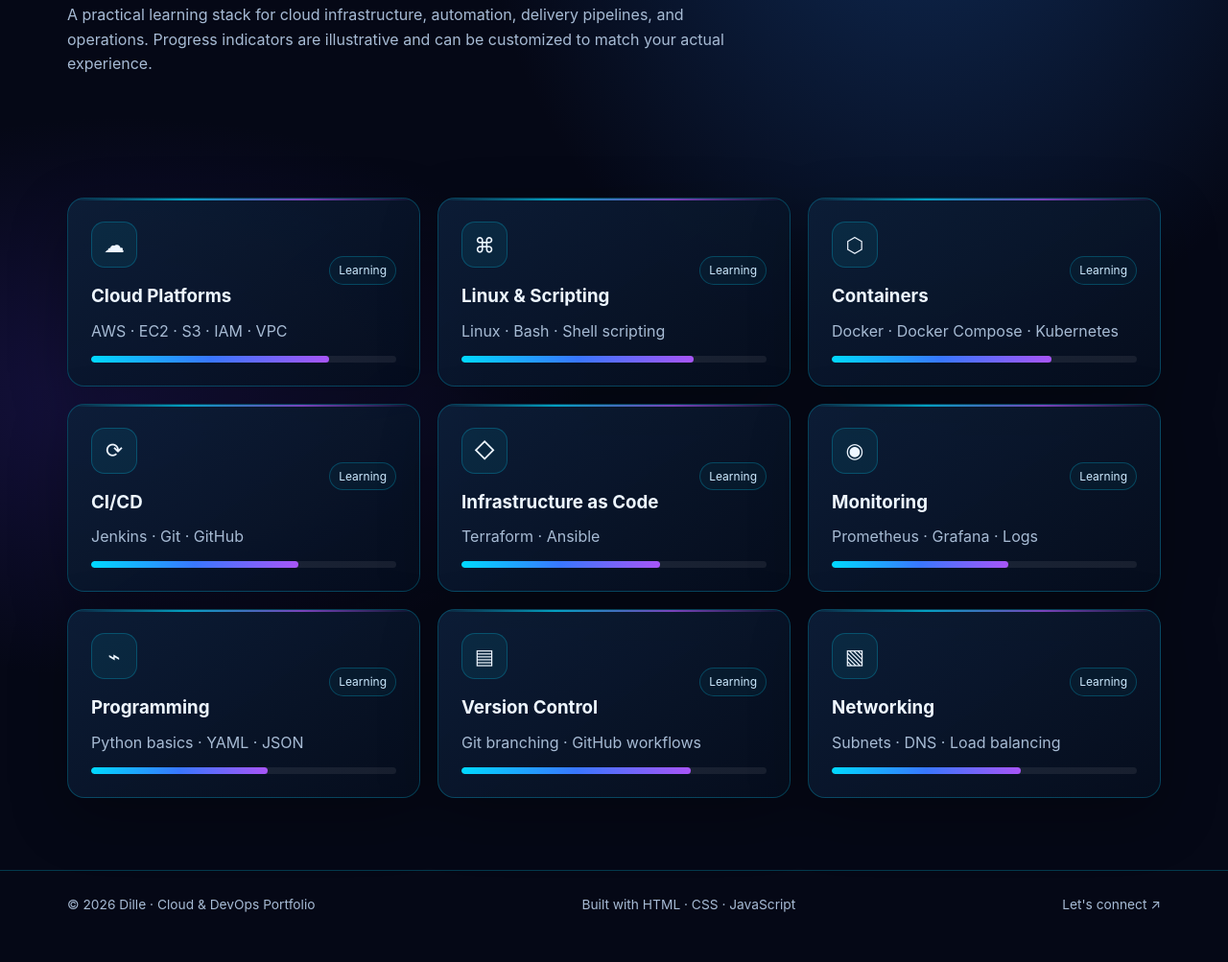
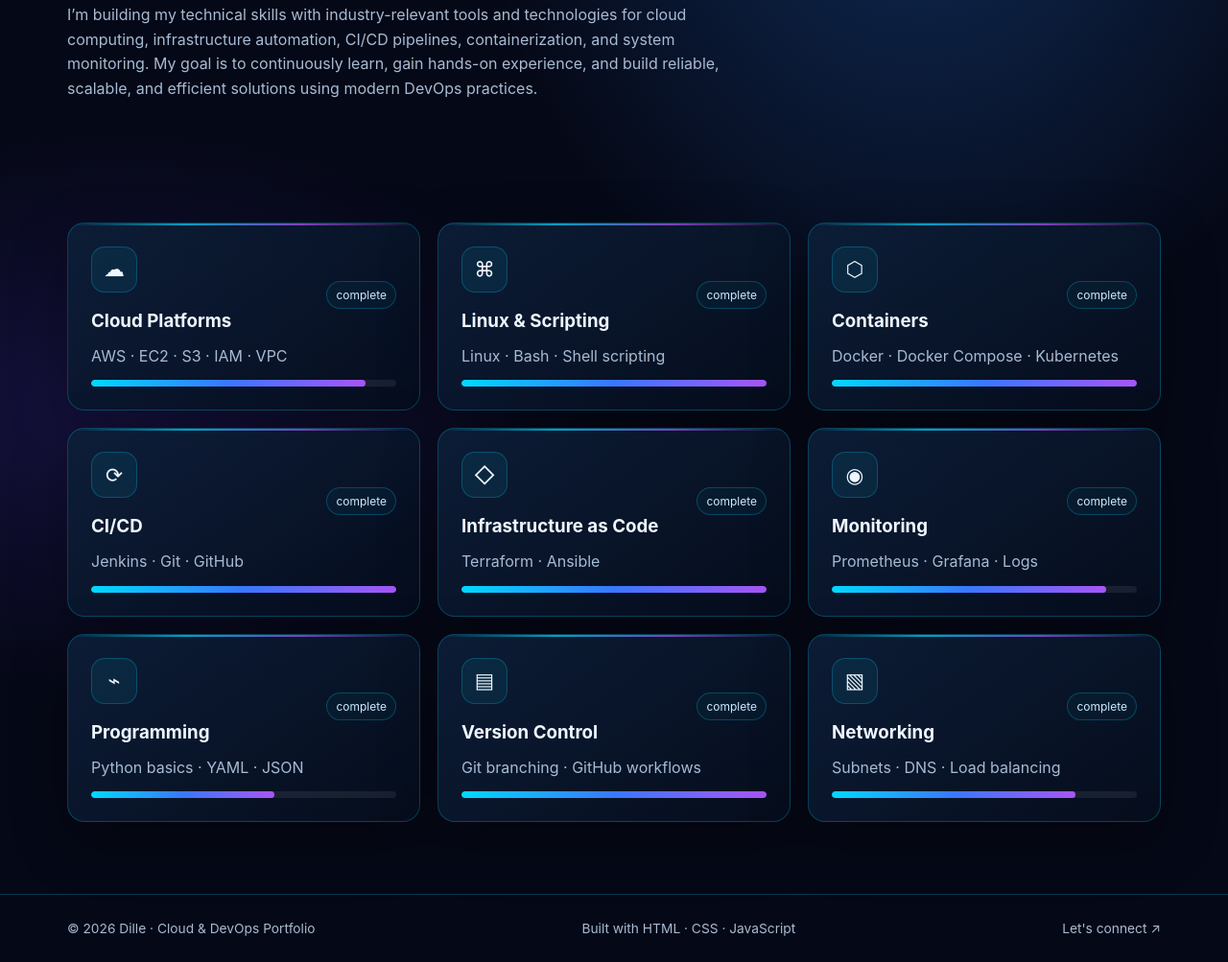
Before and after one commit to Dille123/my-portfolio-02, a plain HTML site: page skills.html in a window 1280 px wide. Shown: the part 274-1277 px from the top of the page at 96% size. Before the commit the page ends 1252 px from the top, so only its background shows below. Drawn offline with Linux system fonts and the light colour scheme.

Commit message:
contact.html

```diff
--- a/skills.html
+++ b/skills.html
@@ -35,8 +35,8 @@
         <!-- Page Hero Section -->
         <section class="container page-hero reveal">
             <div class="eyebrow">Tools & technologies</div>
-            <h1>My <span class="gradient">toolkit.</span></h1>
-            <p>A practical learning stack for cloud infrastructure, automation, delivery pipelines, and operations. Progress indicators are illustrative and can be customized to match your actual experience.</p>
+            <h1>My <span class="gradient">The Tools Behind My Journey.</span></h1>
+            <p>I’m building my technical skills with industry-relevant tools and technologies for cloud computing, infrastructure automation, CI/CD pipelines, containerization, and system monitoring. My goal is to continuously learn, gain hands-on experience, and build reliable, scalable, and efficient solutions using modern DevOps practices.</p>
         </section>
 
         <!-- Skills Grid Section -->
@@ -49,10 +49,10 @@
                             <div class="icon-box">☁</div>
                             <h3>Cloud Platforms</h3>
                         </div>
-                        <span class="tag">Learning</span>
+                        <span class="tag">complete</span>
                     </div>
                     <p>AWS · EC2 · S3 · IAM · VPC</p>
-                    <div class="skillbar"><span style="--level:78%"></span></div>
+                    <div class="skillbar"><span style="--level:90%"></span></div>
                 </article>
 
                 <!-- Skill 2: Linux & Scripting -->
@@ -62,10 +62,10 @@
                             <div class="icon-box">⌘</div>
                             <h3>Linux & Scripting</h3>
                         </div>
-                        <span class="tag">Learning</span>
+                        <span class="tag">complete</span>
                     </div>
                     <p>Linux · Bash · Shell scripting</p>
-                    <div class="skillbar"><span style="--level:76%"></span></div>
+                    <div class="skillbar"><span style="--level:100%"></span></div>
                 </article>
 
                 <!-- Skill 3: Containers -->
@@ -75,10 +75,10 @@
                             <div class="icon-box">⬡</div>
                             <h3>Containers</h3>
                         </div>
-                        <span class="tag">Learning</span>
+                        <span class="tag">complete</span>
                     </div>
                     <p>Docker · Docker Compose · Kubernetes</p>
-                    <div class="skillbar"><span style="--level:72%"></span></div>
+                    <div class="skillbar"><span style="--level:100%"></span></div>
                 </article>
 
                 <!-- Skill 4: CI/CD -->
@@ -88,10 +88,10 @@
                             <div class="icon-box">⟳</div>
                             <h3>CI/CD</h3>
                         </div>
-                        <span class="tag">Learning</span>
+                        <span class="tag">complete</span>
                     </div>
                     <p>Jenkins · Git · GitHub</p>
-                    <div class="skillbar"><span style="--level:68%"></span></div>
+                    <div class="skillbar"><span style="--level:100%"></span></div>
                 </article>
 
                 <!-- Skill 5: Infrastructure as Code -->
@@ -101,10 +101,10 @@
                             <div class="icon-box">◇</div>
                             <h3>Infrastructure as Code</h3>
                         </div>
-                        <span class="tag">Learning</span>
+                        <span class="tag">complete</span>
                     </div>
                     <p>Terraform · Ansible</p>
-                    <div class="skillbar"><span style="--level:65%"></span></div>
+                    <div class="skillbar"><span style="--level:100%"></span></div>
                 </article>
 
                 <!-- Skill 6: Monitoring -->
@@ -114,10 +114,10 @@
                             <div class="icon-box">◉</div>
                             <h3>Monitoring</h3>
                         </div>
-                        <span class="tag">Learning</span>
+                        <span class="tag">complete</span>
                     </div>
                     <p>Prometheus · Grafana · Logs</p>
-                    <div class="skillbar"><span style="--level:58%"></span></div>
+                    <div class="skillbar"><span style="--level:90%"></span></div>
                 </article>
 
                 <!-- Skill 7: Programming -->
@@ -127,10 +127,10 @@
                             <div class="icon-box">⌁</div>
                             <h3>Programming</h3>
                         </div>
-                        <span class="tag">Learning</span>
+                        <span class="tag">complete</span>
                     </div>
                     <p>Python basics · YAML · JSON</p>
-                    <div class="skillbar"><span style="--level:58%"></span></div>
+                    <div class="skillbar"><span style="--level:60%"></span></div>
                 </article>
 
                 <!-- Skill 8: Version Control -->
@@ -140,10 +140,10 @@
                             <div class="icon-box">▤</div>
                             <h3>Version Control</h3>
                         </div>
-                        <span class="tag">Learning</span>
+                        <span class="tag">complete</span>
                     </div>
                     <p>Git branching · GitHub workflows</p>
-                    <div class="skillbar"><span style="--level:75%"></span></div>
+                    <div class="skillbar"><span style="--level:100%"></span></div>
                 </article>
 
                 <!-- Skill 9: Networking -->
@@ -153,10 +153,10 @@
                             <div class="icon-box">▧</div>
                             <h3>Networking</h3>
                         </div>
-                        <span class="tag">Learning</span>
+                        <span class="tag">complete</span>
                     </div>
                     <p>Subnets · DNS · Load balancing</p>
-                    <div class="skillbar"><span style="--level:62%"></span></div>
+                    <div class="skillbar"><span style="--level:80%"></span></div>
                 </article>
             </div>
         </section>
```
Also changed, not shown: about.html (+4 -4 lines), contact.html (+3 -3 lines), index.html (+3 -3 lines), journey.html (+3 -3 lines), projects.html (+9 -9 lines).
